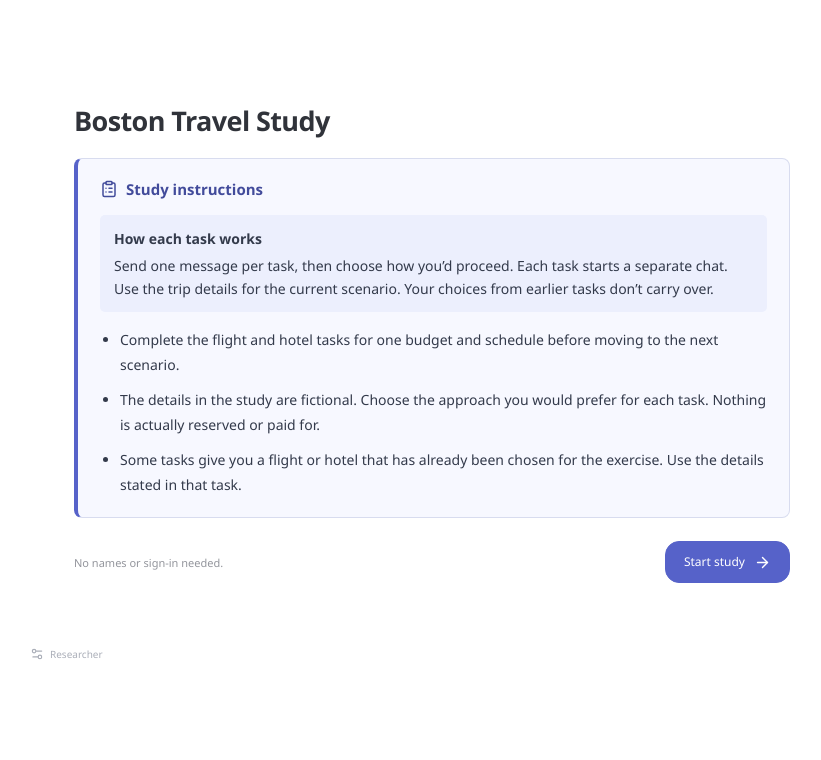
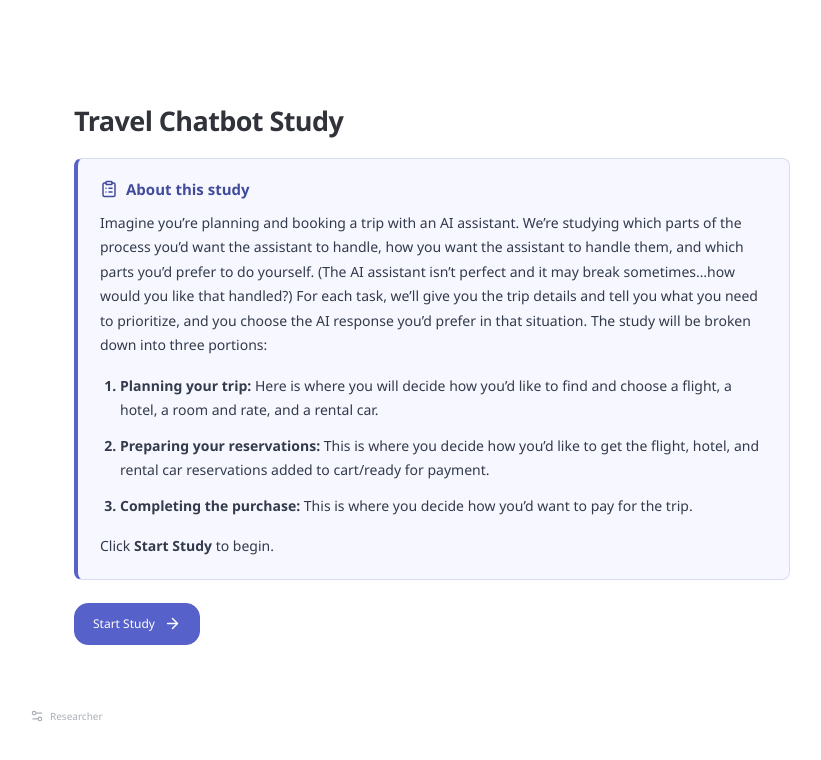
Before and after one commit to mwang748/cs598-tds-project, a React (Vite) app: page / in a window 1280 px wide. Shown: the top 760 px of the page, without its empty margins (230-1051 px from the left). Built offline with nearby package versions, Linux system fonts and the light colour scheme.

Commit message:
Update study welcome instructions and simplify session reset

```diff
--- a/src/App.tsx
+++ b/src/App.tsx
@@ -18,7 +18,6 @@ export function App({ initialStudy }: { initialStudy?: Study } = {}) {
   const [route, setRoute] = useState<StudyRoute>({ screen: 'welcome' });
   const [researcherOpen, setResearcherOpen] = useState(false);
   const [resetOpen, setResetOpen] = useState(false);
-  const [resetConfirmed, setResetConfirmed] = useState(false);
   const [busy, setBusy] = useState(false);
   const [exportNotice, setExportNotice] = useState('');
   const [exportError, setExportError] = useState('');
@@ -59,6 +58,7 @@ export function App({ initialStudy }: { initialStudy?: Study } = {}) {
   }, [routeIdentity, study?.studyId]);
 
   if (!study) return <div className="loading-screen"><Compass size={32} /><h1>{loadError ? 'The study needs attention' : 'Opening your study…'}</h1>{loadError && <><pre role="alert">{loadError}</pre><p>Fix public/study.default.json using the format in docs/JSON_FORMAT.md, then reload.</p></>}</div>;
+  const { instructions } = study;
   const total = checkpointCount(study);
   const scenario = 'scenarioIndex' in route ? study.scenarios[route.scenarioIndex] : undefined;
   const checkpoint = route.screen === 'checkpoint' ? scenario!.checkpoints[route.checkpointIndex] : undefined;
@@ -137,9 +137,9 @@ export function App({ initialStudy }: { initialStudy?: Study } = {}) {
     } catch (error) { setExportError(`Download could not be created. ${error instanceof Error ? error.message : 'Try the CSV fallback.'}`); }
     finally { setBusy(false); }
   };
-  const requestReset = () => { setResetConfirmed(false); setResetOpen(true); };
+  const requestReset = () => setResetOpen(true);
   const reset = () => {
-    if (!resetConfirmed || busy || submitInFlight.current) return;
+    if (busy || submitInFlight.current) return;
     setMessages({});
     setSubmissionStatus('idle');
     submissionKey.current = '';
@@ -156,11 +156,21 @@ export function App({ initialStudy }: { initialStudy?: Study } = {}) {
           {route.screen === 'welcome' && <>
             <h1 className="welcome-heading" ref={headingRef} tabIndex={-1}>{study.title}</h1>
             <section className="instruction-panel welcome-instructions" aria-labelledby="study-instructions">
-              <h2 id="study-instructions" className="instruction-label"><ClipboardList size={18} aria-hidden="true" /> Study instructions</h2>
-              <p className="instruction-callout"><strong>How each task works</strong> Send one message per task, then choose how you’d proceed. Each task starts a separate chat. Use the trip details for the current scenario. Your choices from earlier tasks don’t carry over.</p>
-              <ul>{study.instructions.map((instruction, index) => <li key={index}>{instruction}</li>)}</ul>
+              <h2 id="study-instructions" className="instruction-label">
+                <ClipboardList size={18} aria-hidden="true" /> {Array.isArray(instructions) ? 'Study instructions' : 'About this study'}
+              </h2>
+              {Array.isArray(instructions) ? <>
+                <p className="instruction-callout"><strong>How each task works</strong> Send one message per task, then choose how you’d proceed. Each task starts a separate chat. Use the trip details for the current scenario. Your choices from earlier tasks don’t carry over.</p>
+                <ul>{instructions.map((instruction, index) => <li key={index}>{instruction}</li>)}</ul>
+              </> : <>
+                <p>{instructions.introduction}</p>
+                <ol>{instructions.steps.map(({ title, text }, index) => (
+                  <li key={index}><strong>{title}</strong> {text}</li>
+                ))}</ol>
+                <p className="welcome-note">{instructions.note ?? <>Click <strong>Start Study</strong> to begin.</>}</p>
+              </>}
             </section>
-            <div className="welcome-bottom"><span>No names or sign-in needed.</span><button className="button primary" onClick={start}>Start study <ArrowRight size={17} /></button></div>
+            <div className="welcome-bottom"><button className="button primary" onClick={start}>Start Study <ArrowRight size={17} /></button></div>
           </>}
           {route.screen === 'intro' && scenario && <>
             <section className="instruction-panel scenario-brief" aria-labelledby="scenario-title">
@@ -226,6 +236,6 @@ export function App({ initialStudy }: { initialStudy?: Study } = {}) {
     </div>
     <ResearcherPanel open={researcherOpen} study={study} session={session} busy={busy || submitting} siteResultsEnabled={siteResultsEnabled} onClose={() => setResearcherOpen(false)} onActivate={content => { if (session) return; setStudy(content); setUsingBundledStudy(false); setRoute({ screen: 'welcome' }); }} onReset={requestReset} onExport={exportResults} />
     {researcherOpen && !resetOpen && (exportNotice || exportError) && <div className="toast" role={exportError ? 'alert' : 'status'}>{exportError || exportNotice}</div>}
-    {resetOpen && <Modal title="Ready for the next participant?" onClose={() => setResetOpen(false)}><div className="reset-body"><div className="reset-warning"><AlertCircle size={22} /><p>{submitted ? 'This participant’s responses are saved. Resetting clears the current session from this browser.' : 'Download this participant’s results before continuing. Resetting clears their answers from this browser, including any responses you haven’t downloaded.'}</p></div><div className="button-row"><button className="button primary small" disabled={busy} onClick={() => exportResults('xlsx')}><Download size={15} /> Download current results</button><button className="text-button" disabled={busy} onClick={() => exportResults('csv')}>CSV fallback</button></div>{(exportNotice || exportError) && <p className={exportError ? 'error-text' : 'success-text'} role="status">{exportError || exportNotice}</p>}<label className="confirmation-label"><input type="checkbox" checked={resetConfirmed} onChange={event => setResetConfirmed(event.target.checked)} /> {submitted ? 'I’m ready to start a new session.' : 'I have retained the download, or I understand these responses will be lost.'}</label><div className="page-actions"><button className="button" onClick={() => setResetOpen(false)}>Keep session</button><button className="button danger" disabled={!resetConfirmed || busy} onClick={reset}>Confirm reset</button></div></div></Modal>}
+    {resetOpen && <Modal title="Ready for the next participant?" onClose={() => setResetOpen(false)}><div className="reset-body"><div className="reset-warning"><AlertCircle size={22} /><p>{submitted ? 'This participant’s responses are saved. Resetting clears the current session from this browser.' : 'Resetting clears this participant’s answers from this browser. Download their results first if you need a copy.'}</p></div><div className="button-row"><button className="button primary small" disabled={busy} onClick={() => exportResults('xlsx')}><Download size={15} /> Download current results</button><button className="text-button" disabled={busy} onClick={() => exportResults('csv')}>CSV fallback</button></div>{(exportNotice || exportError) && <p className={exportError ? 'error-text' : 'success-text'} role="status">{exportError || exportNotice}</p>}<div className="page-actions"><button className="button" onClick={() => setResetOpen(false)}>Keep session</button><button className="button danger" disabled={busy || submitting} onClick={reset}>Confirm reset</button></div></div></Modal>}
   </div>;
 }
--- a/src/content/schema.ts
+++ b/src/content/schema.ts
@@ -36,7 +36,14 @@ export const studySchema = z.object({
   contentVersion: text,
   title: text,
   stimulusLabel: text.optional(),
-  instructions: z.array(text).min(1, 'Add at least one instruction'),
+  instructions: z.union([
+    z.array(text).min(1, 'Add at least one instruction'),
+    z.object({
+      introduction: text,
+      steps: z.array(z.object({ title: text, text }).strict()).min(1, 'Add at least one step'),
+      note: text.optional(),
+    }).strict(),
+  ]),
   settings: z.object({ allowBackNavigation: z.boolean() }).strict(),
   scenarios: z.array(scenarioSchema).min(1, 'A study needs at least one scenario'),
 }).strict().superRefine((study, ctx) => {
--- a/src/styles.css
+++ b/src/styles.css
@@ -89,7 +89,10 @@ h1 { font-size: 23px; font-weight: 600; line-height: 1.4; letter-spacing: -.5px;
   line-height: 1.65;
 }
 .instruction-callout strong { display: block; margin-bottom: 4px; }
-.welcome-instructions ul { padding-left: 20px; margin: 16px 0 0; font-size: 14px; line-height: 1.75; }
+.welcome-instructions > p:not(.instruction-callout) { font-size: 14px; line-height: 1.75; }
+.welcome-instructions ul, .welcome-instructions ol { padding-left: 20px; margin: 16px 0 0; font-size: 14px; line-height: 1.75; }
+.welcome-instructions ol li::marker { font-weight: 700; }
+.welcome-note { margin-top: 16px; }
 .welcome-instructions li + li { margin-top: 11px; }
 .welcome-bottom { margin: 23px 0 55px 44px; display: flex; align-items: center; justify-content: space-between; gap: 20px; }
 .welcome-bottom > span { font-size: 11px; color: #93959c; }
@@ -308,8 +311,6 @@ kbd { font: inherit; color: #9699a4; }
 .reset-warning { display: flex; align-items: flex-start; gap: 13px; color: #b49980; margin-bottom: 23px; }
 .reset-warning svg { flex-shrink: 0; margin-top: 3px; }
 .reset-warning p { font-size: 12px; line-height: 1.9; }
-.confirmation-label { display: flex; align-items: flex-start; gap: 10px; margin-top: 25px; font-size: 11px; line-height: 1.8; color: #999fae; }
-.confirmation-label input { accent-color: var(--blue); width: 16px; height: 16px; margin-top: 2px; flex-shrink: 0; }
 .reset-body .page-actions { margin-left: 0; margin-bottom: 0; }
 .export-notice { display: flex; align-items: flex-start; gap: 10px; padding: 15px 18px; margin: 0 0 25px 44px; background: #f1f5f0; border: 1px solid #e0e8db; border-radius: 11px; color: #8d9f7e; font-size: 11px; line-height: 1.8; }
 .export-notice.error { background: #fff4ed; color: #b28d71; border-color: #eddccf; }
```
Also changed, not shown: public/study.default.json, 4 other files (tests, documents, lock files or other folders).
